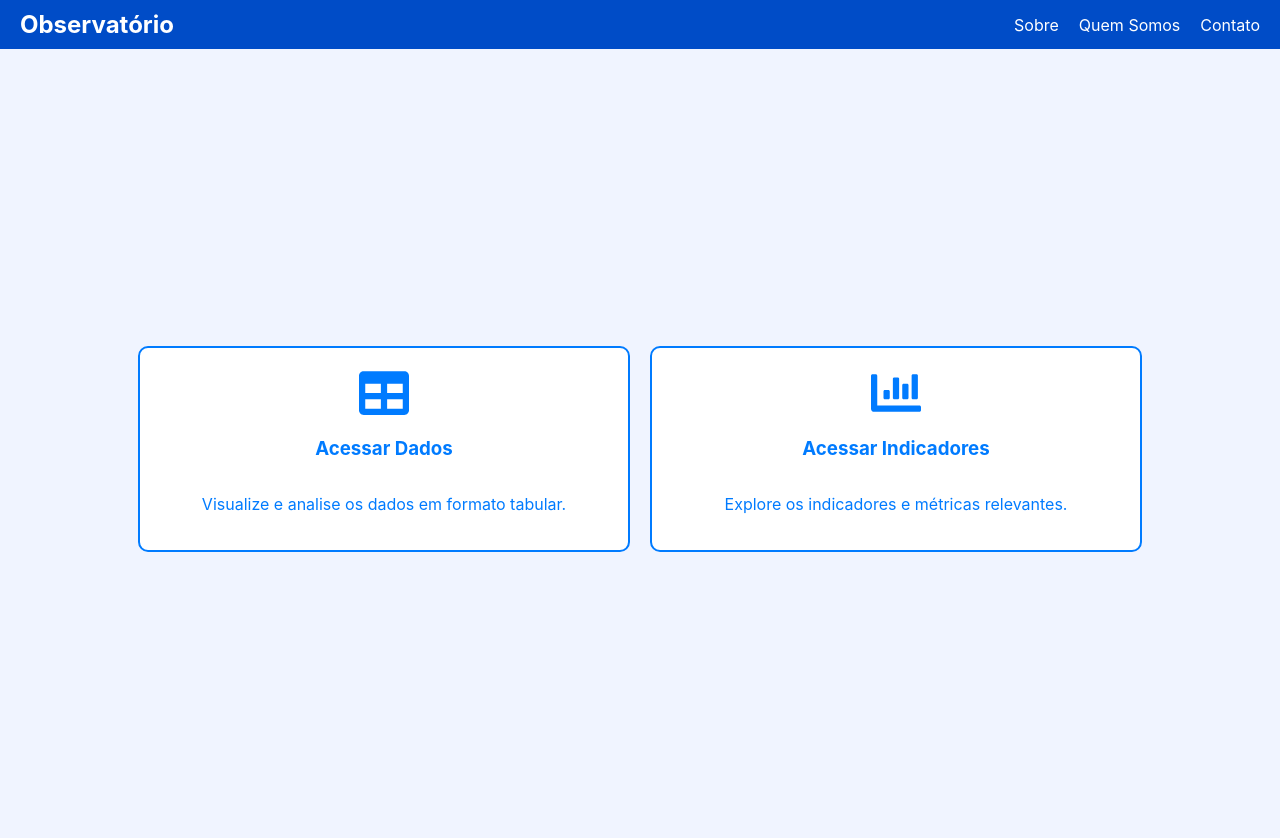
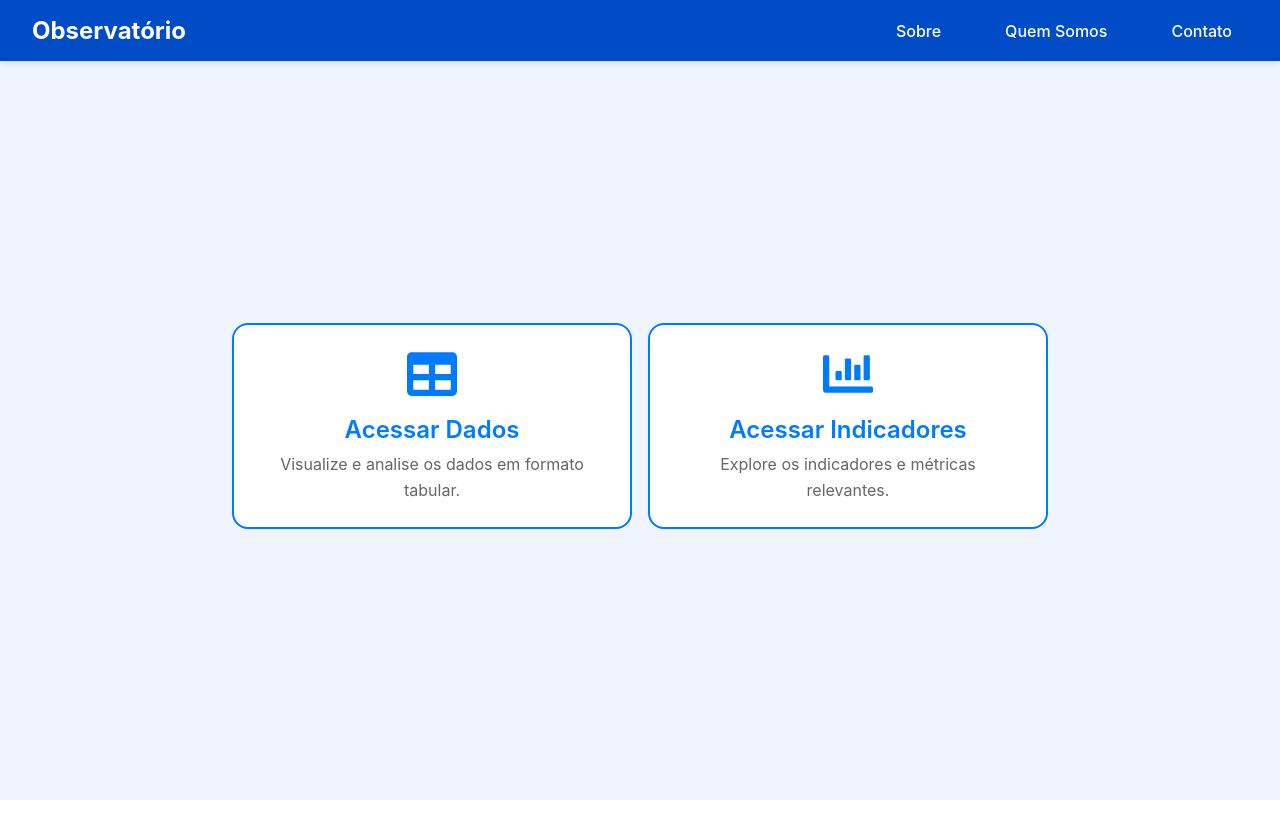
Before and after one commit to observatorio-ufpi/web, a React (Create React App) app: page / in a window 1280 px wide. Shown: the top 838 px of the page. After the commit the page ends 800 px from the top, so only its background shows below. Built offline with nearby package versions, Linux system fonts and the light colour scheme; no server answers; what chartjs-plugin-zoom would draw is missing.

Commit message:
feat: implementando download de tabela em pdf

```diff
--- a/package.json
+++ b/package.json
@@ -12,12 +12,14 @@
     "chart.js": "^4.4.6",
     "chartjs-plugin-zoom": "^2.0.1",
     "file-saver": "^2.0.5",
+    "jspdf": "^2.5.2",
+    "jspdf-autotable": "^3.8.4",
     "jszip": "^3.10.1",
     "react": "^18.3.1",
     "react-chartjs-2": "^5.2.0",
     "react-dom": "^18.3.1",
     "react-export-excel": "^0.5.3",
-    "react-icons": "^5.3.0",
+    "react-icons": "^5.4.0",
     "react-router-dom": "^6.27.0",
     "react-scripts": "5.0.1",
     "react-select": "^5.8.0",
--- a/src/App.css
+++ b/src/App.css
@@ -1,5 +1,6 @@
 .App {
   text-align: center;
+  padding-top: 4rem;
 }
 
 .App-logo {
@@ -29,7 +30,10 @@
 }
 
 .app-container {
-  padding: 15px;
+  padding-top: calc(4rem + 20px);
+  padding-left: 1rem;
+  padding-right: 1rem;
+  padding-bottom: 1rem;
   min-height: 100vh;
 }
 
@@ -40,6 +44,8 @@
   padding: 15px;
   margin-bottom: 20px;
   overflow-x: hidden;
+  position: relative;
+  z-index: 1;
 }
 
 .selects-wrapper {
--- a/src/components/ChartContainer.js
+++ b/src/components/ChartContainer.js
@@ -22,7 +22,7 @@ class App extends Component {
       gerenciaRegionalMunicipio: '',
       groupType: 'municipio',
       page: 1,
-      limit: 5,
+      limit: 10,
       totalPages: 1
     };
   }
--- a/src/components/CustomPagination.js
+++ b/src/components/CustomPagination.js
@@ -11,6 +11,7 @@ const CustomPagination = ({ page, totalPages, limit, onPageChange, onLimitChange
         value={limit}
         onChange={onLimitChange}
       >
+        <option value={1}>1</option>
         <option value={5}>5</option>
         <option value={10}>10</option>
         <option value={25}>25</option>
--- a/src/components/Header.js
+++ b/src/components/Header.js
@@ -1,18 +1,37 @@
-import React from 'react';
+import React, { useState } from 'react';
+import { Link } from 'react-router-dom';
 import "../style/Header.css";
+import { FaBars, FaTimes } from 'react-icons/fa';
 
 const Header = () => {
+  const [isOpen, setIsOpen] = useState(false);
+
+  const toggleMenu = () => {
+    setIsOpen(!isOpen);
+  };
+
   return (
-    <header className="header">
-      <div className="logo-text"><a href="/">Observatório</a></div>
-      <nav className="navbar">
-        <ul>
-          <li><a href="#sobre">Sobre</a></li>
-          <li><a href="#quem-somos">Quem Somos</a></li>
-          <li><a href="#contato">Contato</a></li>
-        </ul>
-      </nav>
-    </header>
+    <>
+      <header className="header">
+        <div className="logo-text">
+          <Link to="/">Observatório</Link>
+        </div>
+
+        <button className="mobile-menu-button" onClick={toggleMenu}>
+          {isOpen ? <FaTimes /> : <FaBars />}
+        </button>
+
+        <nav className={`navbar ${isOpen ? 'active' : ''}`}>
+          <ul>
+            <li><Link to="/sobre">Sobre</Link></li>
+            <li><Link to="/quem-somos">Quem Somos</Link></li>
+            <li><Link to="/contato">Contato</Link></li>
+          </ul>
+        </nav>
+      </header>
+
+      {isOpen && <div className="overlay" onClick={toggleMenu}></div>}
+    </>
   );
 };
 
--- a/src/style/ChartPagination.css
+++ b/src/style/ChartPagination.css
@@ -1,24 +1,26 @@
 .chart-pagination {
   display: flex;
-  justify-content: center;
+  justify-content: flex-end;
   align-items: center;
+  gap: 0.5rem;
   margin-top: 30px;
-  padding: 15px;
+  padding: 12px;
   background: rgba(255, 255, 255, 0.8);
   border-radius: 20px;
   box-shadow: 0 2px 4px rgba(0, 0, 0, 0.05);
+  flex-wrap: nowrap;
 }
 
 .chart-pagination-select {
-  margin: 0 20px;
-  padding: 8px 12px;
+  padding: 4px 8px;
   border: 1px solid #e0e0e0;
-  border-radius: 10px;
+  border-radius: 8px;
   background: white;
-  font-size: 14px;
+  font-size: 12px;
   color: #666;
   cursor: pointer;
   transition: all 0.2s ease;
+  min-width: 50px;
 }
 
 .chart-pagination-select:hover {
@@ -26,13 +28,66 @@
 }
 
 .chart-pagination-label {
-  font-size: 14px;
+  font-size: 12px;
   color: #666;
-  margin-right: 10px;
+  white-space: nowrap;
 }
 
 .chart-pagination-info {
-  font-size: 14px;
+  font-size: 12px;
   color: #666;
-  margin: 0 20px;
+  white-space: nowrap;
+  margin: 0 0.5rem;
 }
+
+@media (max-width: 768px) {
+  .chart-pagination {
+    padding: 8px;
+    gap: 0.3rem;
+  }
+
+  .chart-pagination-label,
+  .chart-pagination-info {
+    font-size: 10px;
+  }
+
+  .chart-pagination-select {
+    padding: 4px 6px;
+    font-size: 10px;
+  }
+
+  .MuiPagination-ul {
+    gap: 1px;
+  }
+
+  .MuiPagination-ul button {
+    padding: 0;
+    min-width: 24px;
+    height: 24px;
+    font-size: 10px;
+  }
+}
+
+@media (max-width: 480px) {
+  .chart-pagination {
+    padding: 6px;
+    gap: 0.2rem;
+  }
+
+  .chart-pagination-label,
+  .chart-pagination-info {
+    font-size: 9px;
+  }
+
+  .chart-pagination-select {
+    padding: 3px 4px;
+    font-size: 9px;
+    min-width: 40px;
+  }
+
+  .MuiPagination-ul button {
+    min-width: 22px;
+    height: 22px;
+    font-size: 9px;
+  }
+}
--- a/src/style/Header.css
+++ b/src/style/Header.css
@@ -3,24 +3,34 @@
   justify-content: space-between;
   align-items: center;
   background-color: #004cc7;
-  padding: 10px 20px;
+  padding: 1rem 2rem;
+  position: fixed;
+  top: 0;
+  left: 0;
+  right: 0;
+  z-index: 1000;
+  box-shadow: 0 2px 8px rgba(0, 0, 0, 0.1);
 }
 
 .logo-text {
-  font-size: 24px;
+  font-size: 1.5rem;
   font-weight: bold;
-  color: #fff;
 }
 
 .logo-text a {
   text-decoration: none;
   color: #fff;
+  transition: opacity 0.3s;
+}
+
+.logo-text a:hover {
+  opacity: 0.9;
 }
 
 .navbar ul {
   list-style: none;
   display: flex;
-  gap: 20px;
+  gap: 2rem;
   margin: 0;
   padding: 0;
 }
@@ -28,9 +38,67 @@
 .navbar a {
   text-decoration: none;
   color: #fff;
+  font-weight: 500;
   transition: color 0.3s;
+  font-size: 1rem;
+  padding: 0.5rem 1rem;
+  border-radius: 4px;
 }
 
 .navbar a:hover {
   color: #ffd700;
+  background-color: rgba(255, 255, 255, 0.1);
 }
+
+.mobile-menu-button {
+  display: none;
+  background: none;
+  border: none;
+  color: white;
+  font-size: 1.5rem;
+  cursor: pointer;
+  padding: 0.5rem;
+  z-index: 1001;
+}
+
+.overlay {
+  display: none;
+  position: fixed;
+  top: 0;
+  left: 0;
+  right: 0;
+  bottom: 0;
+  background-color: rgba(0, 0, 0, 0.5);
+  z-index: 998;
+}
+
+@media (max-width: 768px) {
+  .mobile-menu-button {
+    display: block;
+  }
+
+  .navbar {
+    position: fixed;
+    top: 0;
+    right: -100%;
+    width: 70%;
+    height: 100vh;
+    background-color: #004cc7;
+    padding: 5rem 2rem;
+    transition: 0.3s ease-in-out;
+    z-index: 999;
+  }
+
+  .navbar.active {
+    right: 0;
+  }
+
+  .navbar ul {
+    flex-direction: column;
+    gap: 2rem;
+  }
+
+  .overlay {
+    display: block;
+  }
+}
--- a/src/style/HomePage.css
+++ b/src/style/HomePage.css
@@ -4,14 +4,25 @@
     display: flex;
     justify-content: center;
     align-items: center;
-    height: 100vh; /* Altura total da tela */
-    background-color: #f0f4ff; /* Tom de azul suave */
+    min-height: 100vh;
+    background-color: #f0f4ff;
+    padding-top: calc(4rem + 20px);
+    padding-bottom: 2rem;
+    width: 100%;
+    max-width: 100vw;
+    overflow-x: hidden;
+    box-sizing: border-box;
   }
 
   .container {
     display: flex;
-    justify-content: space-between;
-    width: 80%; /* Largura dos containers */
+    justify-content: center;
+    gap: 1rem;
+    width: 100%;
+    max-width: 1200px;
+    flex-wrap: wrap;
+    box-sizing: border-box;
+    padding: 0 0.5rem;
   }
 
   .box {
@@ -19,19 +30,94 @@
     flex-direction: column;
     justify-content: center;
     align-items: center;
-    width: 45%; /* Largura de cada box */
-    padding: 20px;
-    margin: 10px;
-    border: 2px solid #007bff; /* Borda azul suave */
-    border-radius: 10px;
-    background-color: #ffffff; /* Fundo branco */
+    flex: 1;
+    width: calc(50% - 1rem);
+    max-width: 400px;
+    min-width: 200px;
+    padding: 1.5rem;
+    border: 2px solid #007bff;
+    border-radius: 16px;
+    background-color: #ffffff;
     text-align: center;
-    text-decoration: none; /* Remove sublinhado */
-    color: #007bff; /* Cor do texto */
-    transition: transform 0.3s, box-shadow 0.3s; /* Animações de hover */
+    text-decoration: none;
+    color: #007bff;
+    transition: all 0.3s ease;
+    box-sizing: border-box;
+    margin: 0;
+  }
+
+  .box h3 {
+    margin: 1rem 0 0.5rem;
+    font-size: 1.5rem;
+    font-weight: 600;
+  }
+
+  .box p {
+    margin: 0;
+    color: #666;
+    line-height: 1.6;
+    padding: 0 0.5rem;
   }
 
   .box:hover {
-    transform: translateY(-5px); /* Eleva o box */
-    box-shadow: 0 4px 15px rgba(0, 123, 255, 0.2); /* Sombra suave */
+    transform: translateY(-5px);
+    box-shadow: 0 8px 25px rgba(0, 123, 255, 0.15);
+    border-color: #0056b3;
   }
+
+  .box svg {
+    color: #007bff;
+    transition: transform 0.3s ease;
+  }
+
+  .box:hover svg {
+    transform: scale(1.1);
+  }
+
+  @media (max-width: 768px) {
+    .homepage {
+      padding: 4rem 0.5rem 1rem;
+    }
+
+    .container {
+      flex-direction: column;
+      align-items: center;
+      padding: 0;
+      width: 100%;
+    }
+
+    .box {
+      width: 100%;
+      max-width: 100%;
+      margin: 0.5rem 0;
+      padding: 1rem;
+    }
+
+    .box h3 {
+      font-size: 1.25rem;
+    }
+
+    .box p {
+      font-size: 0.9rem;
+    }
+  }
+
+  @media (max-width: 480px) {
+    .homepage {
+      padding: 4rem 0.25rem 0.5rem;
+    }
+
+    .box {
+      padding: 0.75rem;
+      margin: 0.25rem 0;
+    }
+
+    .box h3 {
+      font-size: 1.1rem;
+    }
+
+    .box p {
+      font-size: 0.85rem;
+      padding: 0 0.25rem;
+    }
+  }
```
Also changed, not shown: src/components/RevenueTable.js (+94 -4 lines), src/components/RevenueTableContainer.js (+10 -10 lines), src/styles/RevenueTableContainer.css (deleted, +0 -7 lines), 1 other file (tests, documents, lock files or other folders).
